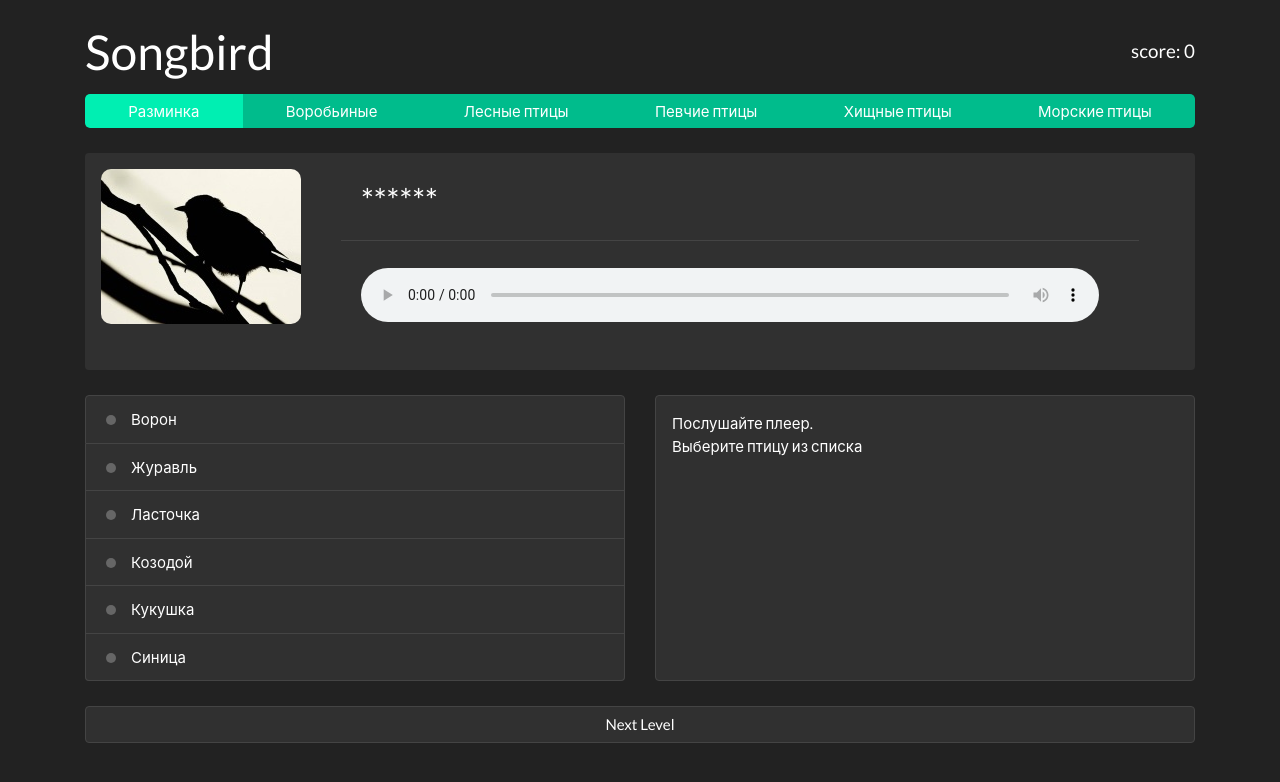
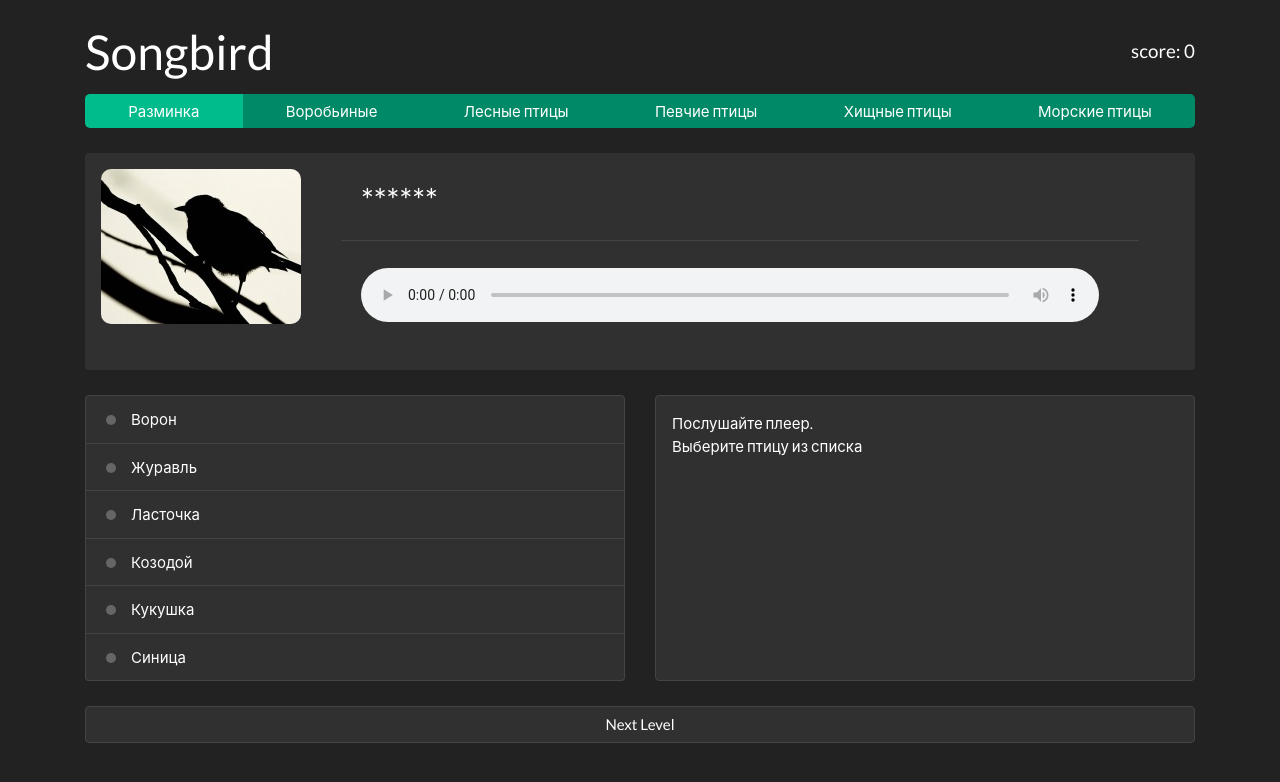
Before and after one commit to jenia-shibkova/Songbird, a React (Create React App) app: page / in a window 1280 px wide. Shown: the top 782 px of the page. Built offline with nearby package versions, Linux system fonts and the light colour scheme.

Commit message:
refactor: refactor Header module styles

```diff
--- a/src/components/header/Header.scss
+++ b/src/components/header/Header.scss
@@ -3,9 +3,24 @@
   flex-direction: column;
 }
 
+.header ul li a {
+  cursor: auto;
+  border-radius: 0!important;
+}
+
 .header ul li {
   flex: auto;
   text-align: center;
+}
+
+.page-item .page-link {
+  background-color: #008966;
+  border-color: #007c5d;
+}
+
+.page-item.active .page-link {
+  background-color: #00bc8c;
+  border-color: #007c5d;
 }
 
 .top-panel {
```
